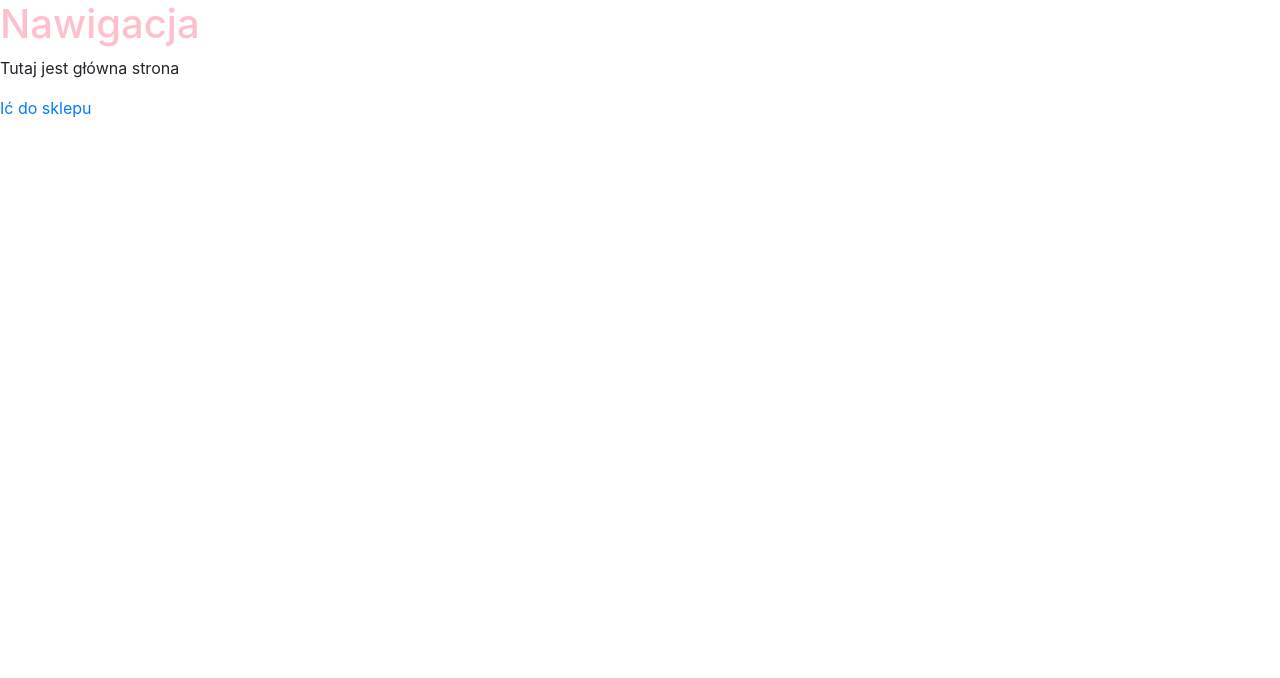
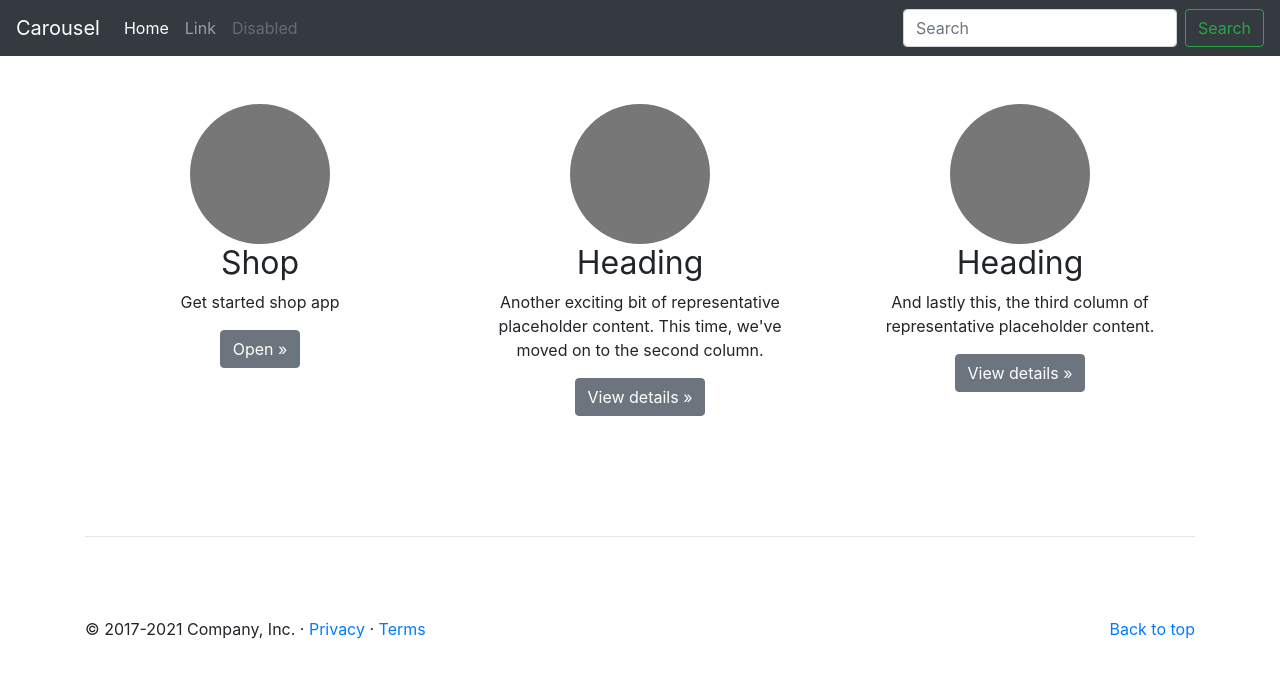
Before and after one commit to kargeb/angular-training, an Angular app: page / in a window 1280 px wide. Shown: the top 678 px of the page. Built offline with nearby package versions, Linux system fonts and the light colour scheme.

Commit message:
create main page from bootstrap template

```diff
--- a/src/app/app.component.html
+++ b/src/app/app.component.html
@@ -1,4 +1,47 @@
-<!-- <h1>Main page</h1> -->
-<!-- <app-shop></app-shop> -->
-<h1 class="text-danger">Nawigacja</h1>
+<!-- <header> -->
+<!-- <nav class="navbar navbar-expand-md navbar-dark fixed-top bg-dark"> -->
+<nav class="navbar navbar-expand-md navbar-dark bg-dark">
+  <a class="navbar-brand" href="#">Carousel</a>
+  <button
+    class="navbar-toggler"
+    type="button"
+    data-toggle="collapse"
+    data-target="#navbarCollapse"
+    aria-controls="navbarCollapse"
+    aria-expanded="false"
+    aria-label="Toggle navigation"
+  >
+    <span class="navbar-toggler-icon"></span>
+  </button>
+  <div class="collapse navbar-collapse" id="navbarCollapse">
+    <ul class="navbar-nav mr-auto">
+      <li class="nav-item active">
+        <a class="nav-link" href="#"
+          >Home <span class="sr-only">(current)</span></a
+        >
+      </li>
+      <li class="nav-item">
+        <a class="nav-link" href="#">Link</a>
+      </li>
+      <li class="nav-item">
+        <a class="nav-link disabled" href="#" tabindex="-1" aria-disabled="true"
+          >Disabled</a
+        >
+      </li>
+    </ul>
+    <form class="form-inline mt-2 mt-md-0">
+      <input
+        class="form-control mr-sm-2"
+        type="text"
+        placeholder="Search"
+        aria-label="Search"
+      />
+      <button class="btn btn-outline-success my-2 my-sm-0" type="submit">
+        Search
+      </button>
+    </form>
+  </div>
+</nav>
+<!-- <h1 class="text-danger">App</h1> -->
+<!-- </header> -->
 <router-outlet></router-outlet>
--- a/src/app/main-page/main-page.component.html
+++ b/src/app/main-page/main-page.component.html
@@ -1,2 +1,103 @@
-<p>Tutaj jest główna strona</p>
-<a routerLink="/shop">Ić do sklepu</a>
+<main role="main">
+  <!-- Marketing messaging and featurettes
+  ================================================== -->
+  <!-- Wrap the rest of the page in another container to center all the content. -->
+
+  <div class="container marketing mt-5">
+    <!-- Three columns of text below the carousel -->
+    <div class="row">
+      <div class="col-lg-4">
+        <svg
+          class="bd-placeholder-img rounded-circle"
+          width="140"
+          height="140"
+          xmlns="http://www.w3.org/2000/svg"
+          role="img"
+          aria-label="Placeholder: 140x140"
+          preserveAspectRatio="xMidYMid slice"
+          focusable="false"
+        >
+          <title>Placeholder</title>
+          <rect width="100%" height="100%" fill="#777" />
+          <text x="50%" y="50%" fill="#777" dy=".3em">140x140</text>
+        </svg>
+
+        <h2>Shop</h2>
+        <p>Get started shop app</p>
+        <p>
+          <a class="btn btn-secondary" routerLink="/shop">Open &raquo;</a>
+        </p>
+      </div>
+      <!-- /.col-lg-4 -->
+      <div class="col-lg-4">
+        <svg
+          class="bd-placeholder-img rounded-circle"
+          width="140"
+          height="140"
+          xmlns="http://www.w3.org/2000/svg"
+          role="img"
+          aria-label="Placeholder: 140x140"
+          preserveAspectRatio="xMidYMid slice"
+          focusable="false"
+        >
+          <title>Placeholder</title>
+          <rect width="100%" height="100%" fill="#777" />
+          <text x="50%" y="50%" fill="#777" dy=".3em">140x140</text>
+        </svg>
+
+        <h2>Heading</h2>
+        <p>
+          Another exciting bit of representative placeholder content. This time,
+          we've moved on to the second column.
+        </p>
+        <p>
+          <a class="btn btn-secondary" href="#">View details &raquo;</a>
+        </p>
+      </div>
+      <!-- /.col-lg-4 -->
+      <div class="col-lg-4">
+        <svg
+          class="bd-placeholder-img rounded-circle"
+          width="140"
+          height="140"
+          xmlns="http://www.w3.org/2000/svg"
+          role="img"
+          aria-label="Placeholder: 140x140"
+          preserveAspectRatio="xMidYMid slice"
+          focusable="false"
+        >
+          <title>Placeholder</title>
+          <rect width="100%" height="100%" fill="#777" />
+          <text x="50%" y="50%" fill="#777" dy=".3em">140x140</text>
+        </svg>
+
+        <h2>Heading</h2>
+        <p>
+          And lastly this, the third column of representative placeholder
+          content.
+        </p>
+        <p>
+          <a class="btn btn-secondary" href="#">View details &raquo;</a>
+        </p>
+      </div>
+      <!-- /.col-lg-4 -->
+    </div>
+    <!-- /.row -->
+
+    <!-- START THE FEATURETTES -->
+
+    <hr class="featurette-divider" />
+
+    <!-- /END THE FEATURETTES -->
+  </div>
+  <!-- /.container -->
+
+  <!-- FOOTER -->
+  <footer class="container">
+    <p class="float-right"><a href="#">Back to top</a></p>
+    <p>
+      &copy; 2017-2021 Company, Inc. &middot;
+      <a href="#">Privacy</a> &middot; <a href="#">Terms</a>
+    </p>
+  </footer>
+</main>
--- a/src/app/main-page/main-page.component.scss
+++ b/src/app/main-page/main-page.component.scss
@@ -0,0 +1,57 @@
+/* GLOBAL STYLES
+-------------------------------------------------- */
+/* Padding below the footer and lighter body text */
+
+body {
+  padding-top: 3rem;
+  padding-bottom: 3rem;
+  color: #5a5a5a;
+}
+
+/* CUSTOMIZE THE CAROUSEL
+  -------------------------------------------------- */
+
+/* MARKETING CONTENT
+  -------------------------------------------------- */
+
+/* Center align the text within the three columns below the carousel */
+.marketing .col-lg-4 {
+  margin-bottom: 1.5rem;
+  text-align: center;
+}
+.marketing h2 {
+  font-weight: 400;
+}
+.marketing .col-lg-4 p {
+  margin-right: 0.75rem;
+  margin-left: 0.75rem;
+}
+
+/* Featurettes
+  ------------------------- */
+
+.featurette-divider {
+  margin: 5rem 0; /* Space out the Bootstrap <hr> more */
+}
+
+/* RESPONSIVE CSS
+  -------------------------------------------------- */
+
+@media (min-width: 40em) {
+  /* Bump up size of carousel content */
+  .carousel-caption p {
+    margin-bottom: 1.25rem;
+    font-size: 1.25rem;
+    line-height: 1.4;
+  }
+
+  .featurette-heading {
+    font-size: 50px;
+  }
+}
+
+@media (min-width: 62em) {
+  .featurette-heading {
+    margin-top: 7rem;
+  }
+}
--- /dev/null
+++ b/src/app/shop/components/product-list/product-list.component.html
@@ -0,0 +1 @@
+<p>product-list works!</p>
--- /dev/null
+++ b/src/app/shop/components/product-list/product-list.component.ts
@@ -0,0 +1,15 @@
+import { Component, OnInit } from '@angular/core';
+import { detailedProducts } from '../../products';
+
+@Component({
+  selector: 'app-product-list',
+  templateUrl: './product-list.component.html',
+  styleUrls: ['./product-list.component.scss'],
+})
+export class ProductListComponent implements OnInit {
+  products = detailedProducts;
+
+  constructor() {}
+
+  ngOnInit(): void {}
+}
--- a/src/app/shop/products.ts
+++ b/src/app/shop/products.ts
@@ -9,3 +9,24 @@ export const productLevel = {
   average: 'average',
   expensive: 'expensive',
 };
+
+export const detailedProducts = [
+  {
+    id: 1,
+    name: 'Phone XL',
+    price: 799,
+    description: 'A large phone with one of the best screens',
+  },
+  {
+    id: 2,
+    name: 'Phone Mini',
+    price: 699,
+    description: 'A great phone with one of the best cameras',
+  },
+  {
+    id: 3,
+    name: 'Phone Standard',
+    price: 299,
+    description: '',
+  },
+];
--- a/src/app/shop/shop.module.ts
+++ b/src/app/shop/shop.module.ts
@@ -4,9 +4,10 @@ import { CommonModule } from '@angular/common';
 import { ShopRoutingModule } from './shop-routing.module';
 import { ShopComponent } from './pages/shop/shop.component';
 import { ProductComponent } from './components/product/product.component';
+import { ProductListComponent } from './components/product-list/product-list.component';
 
 @NgModule({
-  declarations: [ShopComponent, ProductComponent],
+  declarations: [ShopComponent, ProductComponent, ProductListComponent],
   imports: [CommonModule, ShopRoutingModule],
   exports: [ShopComponent],
 })
--- a/src/styles.scss
+++ b/src/styles.scss
@@ -5,6 +5,10 @@
 //   box-sizing: border-box;
 // }
 
-$danger: pink;
+// $danger: pink;
 
 @import "~bootstrap/scss/bootstrap.scss";
+
+ul {
+  list-style: none;
+}
```
Also changed, not shown: src/app/shop/components/product-list/product-list.component.scss (added), 1 other file (tests, documents, lock files or other folders).
